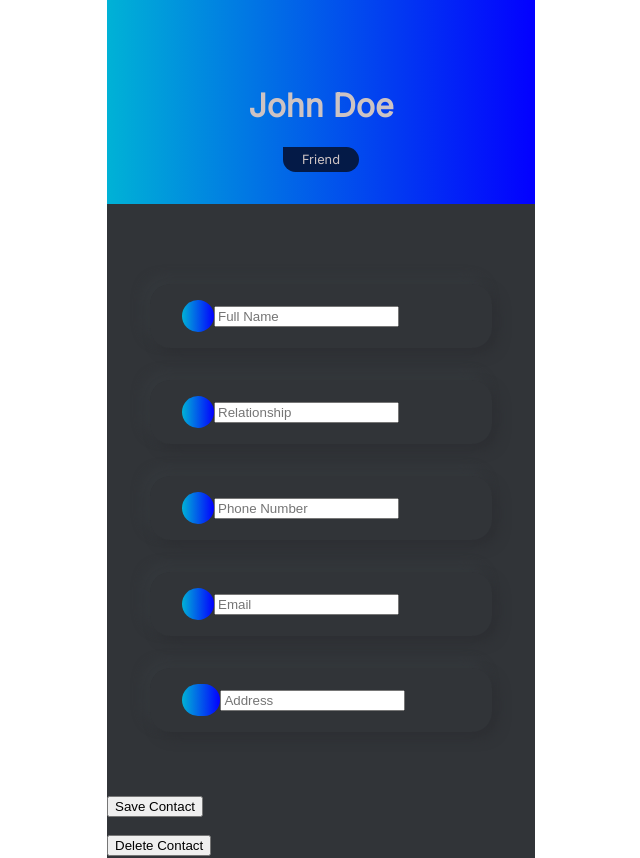
After one commit to gautamsood15/CallList, a Django app: page /edit in a window 1280 px wide. The commit adds this page. Shown: the whole page, without its empty margins (319-959 px from the left). Run offline with Django 4.2, Linux system fonts and the light colour scheme; some libraries are stand-ins or nearby versions.

Commit message:
Adding edit and profiles pages

```diff
--- a/Call/urls.py
+++ b/Call/urls.py
@@ -3,4 +3,6 @@ from . import views
 
 urlpatterns = [
     path("", views.index, name="index"),
+    path("profile", views.contact_profile, name="contact-profile"),
+    path("edit", views.edit, name="edit")
 ]
--- a/Call/views.py
+++ b/Call/views.py
@@ -5,3 +5,10 @@ from django.shortcuts import render, redirect
 
 def index(request):
     return render(request, "index.html")
+
+
+def contact_profile(request):
+    return render(request, "contact-profile.html")
+
+def edit(request):
+    return render(request, "edit.html")
--- /dev/null
+++ b/static/style-edit.css
@@ -0,0 +1,88 @@
+*, *::before, *::after {
+    box-sizing: border-box;
+
+}
+
+body {
+    font-family: 'Inter', sans-serif;
+    margin: 0;
+    color: rgb(205, 195, 195);
+
+}
+
+.container {
+    max-width: 428px;
+    margin: 0 auto;
+    background-color: #313438;
+    min-height: 100vh;
+}
+
+.hero {
+    background: linear-gradient(90deg, rgba(7,6,25,1) 0%, rgba(0,178,214,1) 0%, rgba(3,0,255,1) 100%);
+    padding: 2em 0;
+}
+
+.back-btn {
+    font-size: 1.7em;
+    padding-left: 1em;
+}
+
+.hero-info {
+    display: flex;
+    flex-flow: column;
+    align-items: center;
+}
+
+i {
+    font-size: 2em;
+}
+
+
+.relationship {
+    width: 6em;
+    text-align: center;
+    padding: .4em .5em;
+    border-radius: 100px;
+    border-top-left-radius: 0;
+    background-color: #041a47;
+    font-size: .8em;
+}
+
+
+a {
+    text-decoration: none;
+    color: #fff;
+}
+
+.contact-info {
+    padding: 3em 1.5em;
+
+}
+
+.info-line {
+    display: flex;
+    width: 90%;
+    margin: 0 auto;
+    align-items: center;
+    padding: 1em 2em;
+    margin-top: 2em;
+    border-radius: 20px;
+    box-shadow: 6px 6px 12px #2d2f33,
+                -6px -6px 12px #35393d;
+}
+
+p {
+    margin: 0;
+    padding-left: 2em;
+}
+
+.icon-gradient {
+    background: linear-gradient(90deg, rgba(7,6,25,1) 0%, rgba(0,178,214,1) 0%, rgba(3,0,255,1) 100%);
+    border-radius: 100px;
+    padding: .5em;
+
+}
+
+#location {
+    padding: .5em .6em;
+}
--- /dev/null
+++ b/templates/edit.html
@@ -0,0 +1,91 @@
+<!DOCTYPE html>
+<html lang="en">
+<head>
+    <meta charset="UTF-8">
+    <meta http-equiv="X-UA-Compatible" content="IE=edge">
+    <meta name="viewport" content="width=device-width, initial-scale=1.0">
+    <title>CallList</title>
+
+
+
+
+    <link rel="preconnect" href="https://fonts.googleapis.com">
+    <link rel="preconnect" href="https://fonts.gstatic.com" crossorigin>
+    <link href="https://fonts.googleapis.com/css2?family=Inter&display=swap" rel="stylesheet">
+    {% load static %}
+
+    <script src="{% static 'fontawesomefree/js/all.min.js' %}"></script>
+    <link rel="icon" href="{% static 'images/favicon.webp' %}" type="image/webp">
+    <link rel="stylesheet" type="text/css" href="{% static 'style-edit.css' %}">
+
+
+</head>
+<body>
+    <div class="container">
+
+        <header class="hero">
+            <a href="{% url 'index' %}">
+                <i class="fa-solid fa-arrow-circle-left back-btn"></i>
+            </a>
+
+            <div class="hero-info">
+                <h1 class="name">John Doe</h1>
+                <p class="relationship">Friend</p>
+            </div>
+        </header>
+
+        <section class="contact-info">
+
+            <div class="info-line">
+                <i class="fa-solid fa-phone-flip icon-gradient"></i>
+                <input type="text" class="type" name="fullname" placeholder="Full Name">
+            </div>
+
+            <div class="info-line">
+                <i class="fa-solid fa-comment-dots icon-gradient"></i>
+                <input type="text" class="type" name="relationship" placeholder="Relationship">
+            </div>
+
+            <div class="info-line">
+                <i class="fa-solid fa-phone-flip icon-gradient"></i>
+                <input type="text" class="type" name="phone" placeholder="Phone Number">
+            </div>
+
+            <div class="info-line">
+                <i class="fa-solid fa-envelope icon-gradient"></i>
+                <input type="text" class="type" name="email" placeholder="Email">
+            </div>
+
+            <div class="info-line">
+                <i id="location" class="fa-solid fa-location-dot icon-gradient"></i>
+                <input type="text" class="type" name="address" placeholder="Address">
+            </div>
+        </section>
+
+
+
+        <section class="button-container">
+            <a href="#">
+                <div class="update-contact">
+                    <i class="fa-solid fa-circle-check"></i>
+                    <button class="button">Save Contact</button>
+                </div>
+            </a>
+        </section>
+
+
+
+
+
+        <section class="button-container">
+            <a href="#">
+                <div class="update-contact">
+                    <i class="fa-solid fa-trash"></i>
+                    <button class="button">Delete Contact</button>
+                </div>
+            </a>
+        </section>
+
+
+</body>
+</html>
```
Also changed, not shown: static/style-profile.css (added, +93 -0 lines), static/style.css (+58 -2 lines), templates/contact-profile.html (added, +67 -0 lines), templates/index.html (+17 -4 lines).
